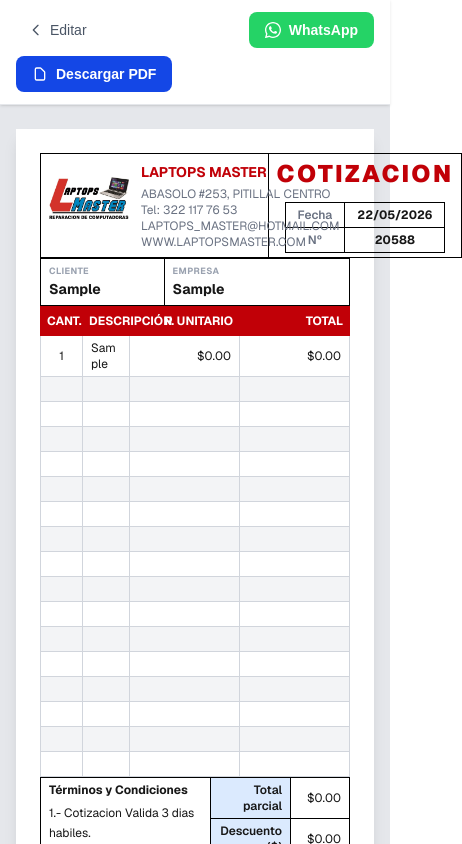
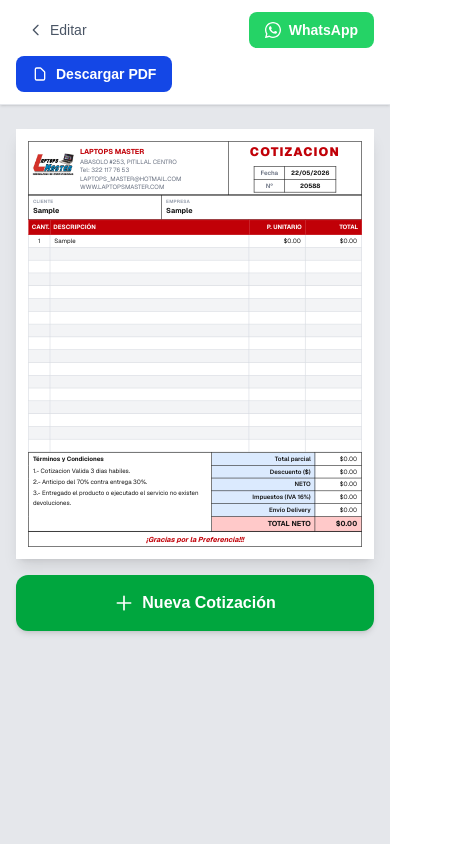
Before and after one commit to Hugo-DevM/Cotizador-LM, a Next.js app: page /quotes/new in a window 390 px wide. Both pictures are taken after typing "Sample", "Sample", "Sample", "Sample" into the empty fields and a click on the button "Guardar y ver vista previa". Shown: the top 844 px of the page, 462 px wide, since content can reach past the window. Built offline with nearby package versions, Linux system fonts and the light colour scheme.

Commit message:
Implement responsive preview scaling in QuotesNewClient; add layout effect for dynamic height adjustment based on container size.

```diff
--- a/app/quotes/new/QuotesNewClient.tsx
+++ b/app/quotes/new/QuotesNewClient.tsx
@@ -1,6 +1,6 @@
 'use client'
 
-import { useState } from 'react'
+import { useState, useRef, useLayoutEffect } from 'react'
 import { QuoteForm } from '@/components/quotes/QuoteForm'
 import { QuoteTemplate } from '@/templates/quote-template'
 import type { QuoteFormValues } from '@/types/quote'
@@ -40,6 +40,31 @@ export function QuotesNewClient() {
   const [nextNumber, setNextNumber] = useState<string>(getNextQuoteNumber)
   const [showWaInput, setShowWaInput] = useState(false)
   const [waPhone, setWaPhone] = useState('')
+
+  // ── Escala del preview para móvil ─────────────────────────────────────────
+  const previewContainerRef = useRef<HTMLDivElement>(null)
+  const previewInnerRef = useRef<HTMLDivElement>(null)
+  const [previewScale, setPreviewScale] = useState(1)
+  const [previewHeight, setPreviewHeight] = useState<number | null>(null)
+  const DOC_WIDTH = 700
+
+  useLayoutEffect(() => {
+    if (view !== 'preview') return
+    const container = previewContainerRef.current
+    const inner = previewInnerRef.current
+    if (!container || !inner) return
+
+    const update = () => {
+      const scale = Math.min(1, container.clientWidth / DOC_WIDTH)
+      setPreviewScale(scale)
+      setPreviewHeight(inner.offsetHeight * scale)
+    }
+
+    update()
+    const ro = new ResizeObserver(update)
+    ro.observe(container)
+    return () => ro.disconnect()
+  }, [view])
 
   const handleFormSubmit = (data: QuoteFormValues) => {
     setFormData(data)
@@ -210,8 +235,22 @@ export function QuotesNewClient() {
 
         {/* Documento */}
         <div className="max-w-4xl mx-auto px-4 py-6">
-          <div className="bg-white shadow-lg p-6 sm:p-8">
-            <QuoteTemplate data={formData} />
+          <div
+            ref={previewContainerRef}
+            className="bg-white shadow-lg overflow-hidden"
+            style={{ height: previewHeight ?? 'auto' }}
+          >
+            <div
+              ref={previewInnerRef}
+              style={{
+                transformOrigin: 'top left',
+                transform: `scale(${previewScale})`,
+                width: `${DOC_WIDTH}px`,
+                padding: '24px',
+              }}
+            >
+              <QuoteTemplate data={formData} />
+            </div>
           </div>
 
           {/* Botón nueva cotización */}
```
